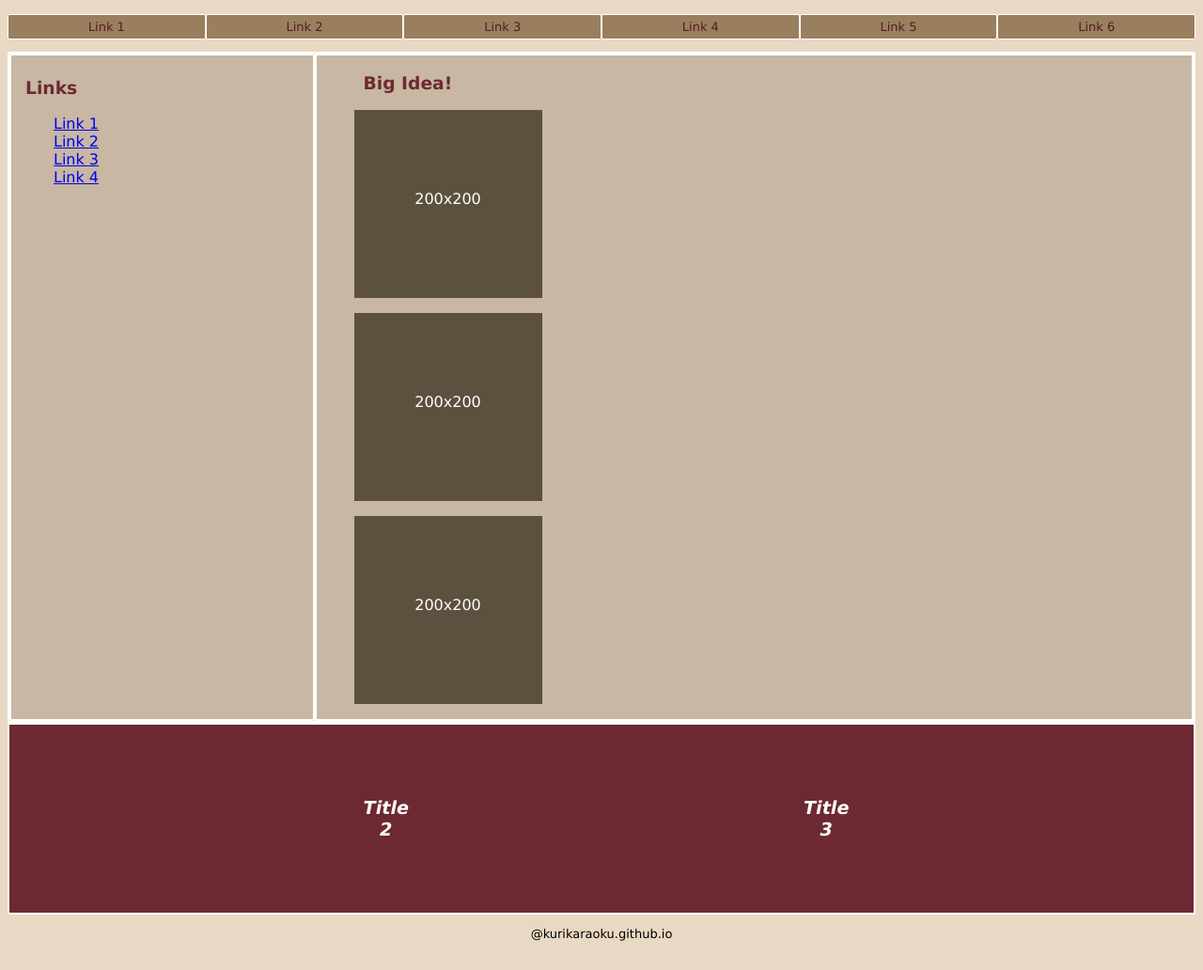
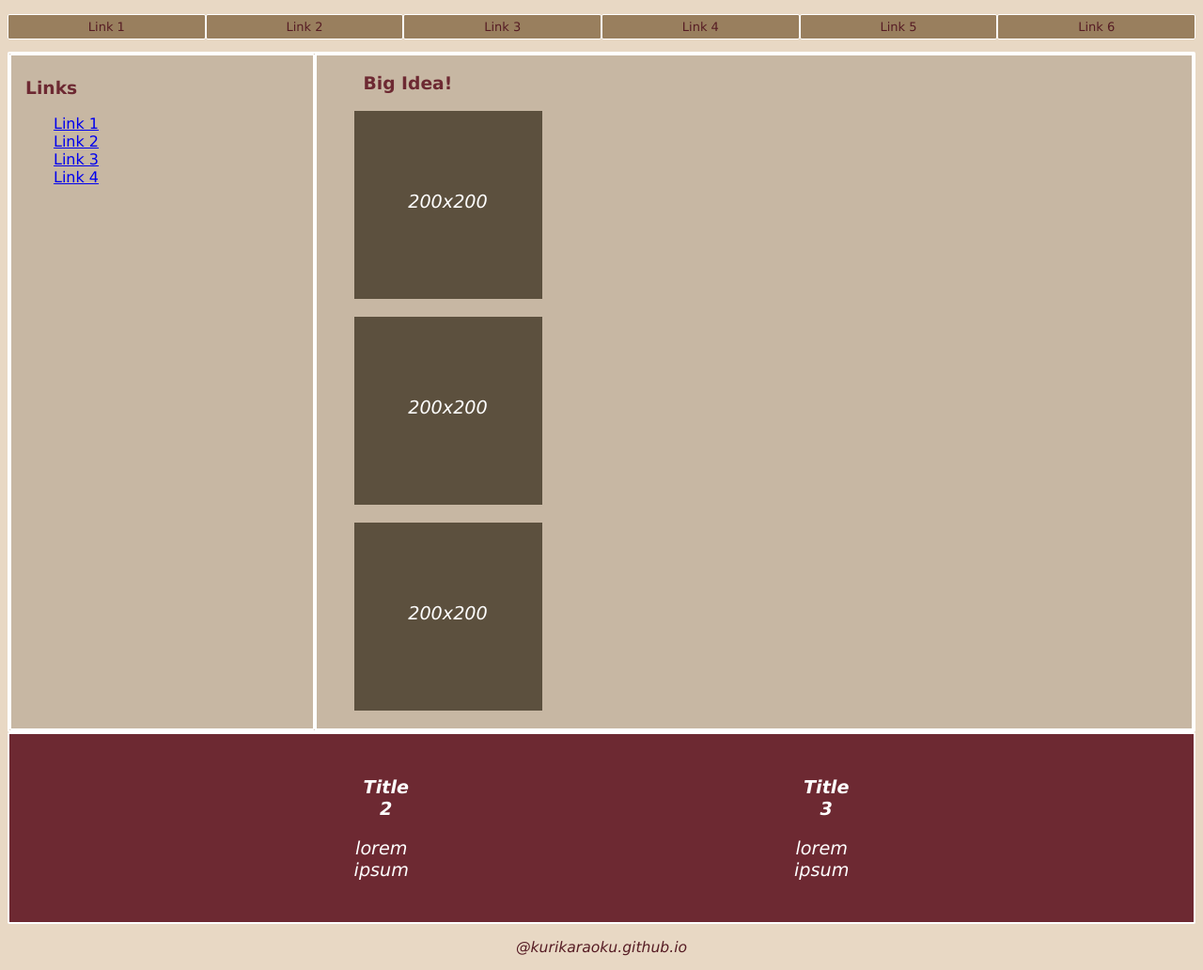
Before and after one commit to KurikaraOku/KurikaraOku.github.io, a plain HTML site: page assignments/assignmentThree/index.html in a window 1280 px wide. Shown: the part 50-1082 px from the top of the page at 94% size. Drawn offline with Linux system fonts and the light colour scheme.

Commit message:
assignment 3 added

```diff
--- a/assignments/assignmentThree/index.html
+++ b/assignments/assignmentThree/index.html
@@ -46,20 +46,26 @@
          <ul>
             <li>
                <h3>Title 1</h3>
+               <p>lorem ipsum</p>
             </li>
             <li>
                <h3>Title 2</h3>
+               <p>lorem ipsum</p>
             </li>
             <li>
                <h3>Title 3</h3>
+               <p>lorem ipsum</p>
             </li>
             <li>
                <h3>Title 4</h3>
+               <p>lorem ipsum</p>
             </li>
          </ul>
       </main>
+      <section class="main-foot">
       <footer id="main-footer">
          <p>@kurikaraoku.github.io</p>
       </footer>
+      </section>
    </body>
 </html>
--- a/assignments/assignmentThree/styles.css
+++ b/assignments/assignmentThree/styles.css
@@ -92,6 +92,7 @@ body {
 #main-footer {
     text-align: center;
     font-size: small;
+    color: #6D2932;
 }
 
 h3 {
@@ -124,7 +125,7 @@ h3 {
     display: flex;
 }
 
-.subcol h3 {
+.subcol h3, p{
     font-size: larger;
     font-style: oblique;
 color: white;
@@ -134,6 +135,9 @@ color: white;
     margin: 0 200px; /* Adjust the margin as needed */
 }
 
+.main-foot p {
+    color: #561C24;
+}
 @media (min-width: 900px) {
     #main-nav ul,
     #sub-content ul,
```
